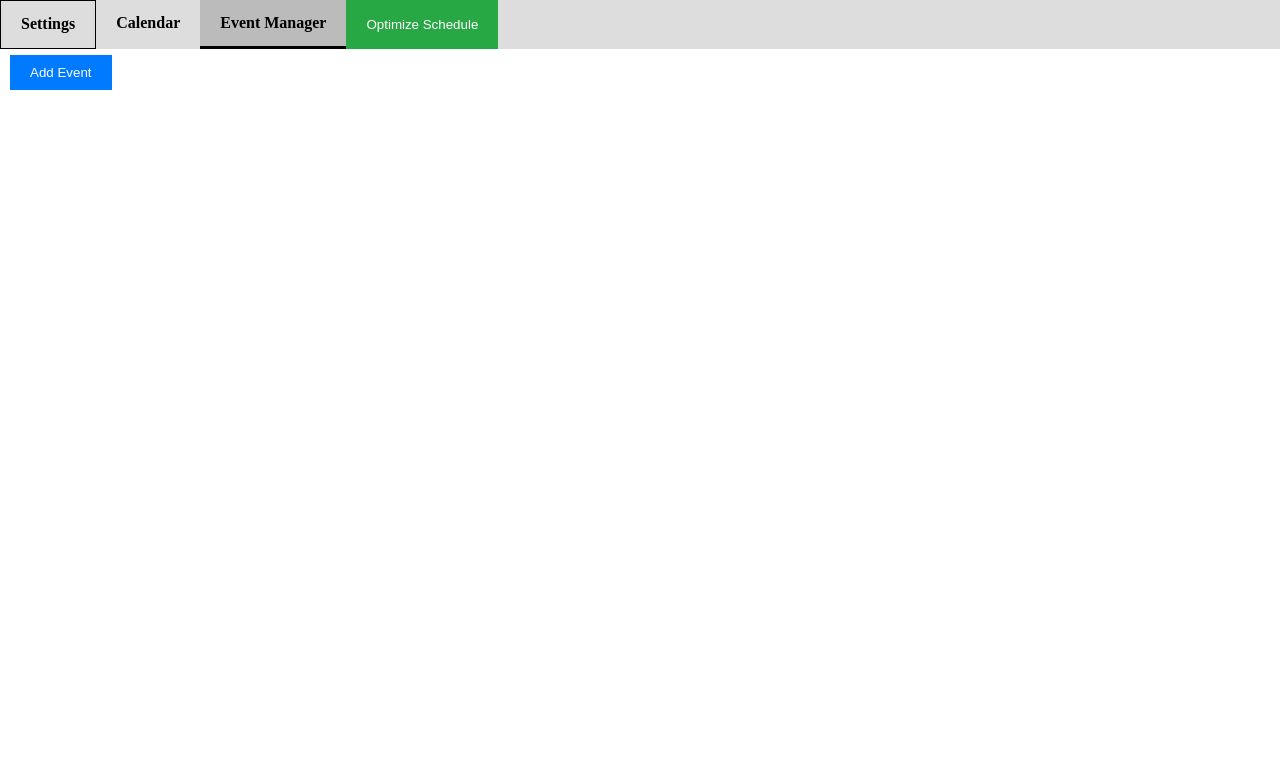
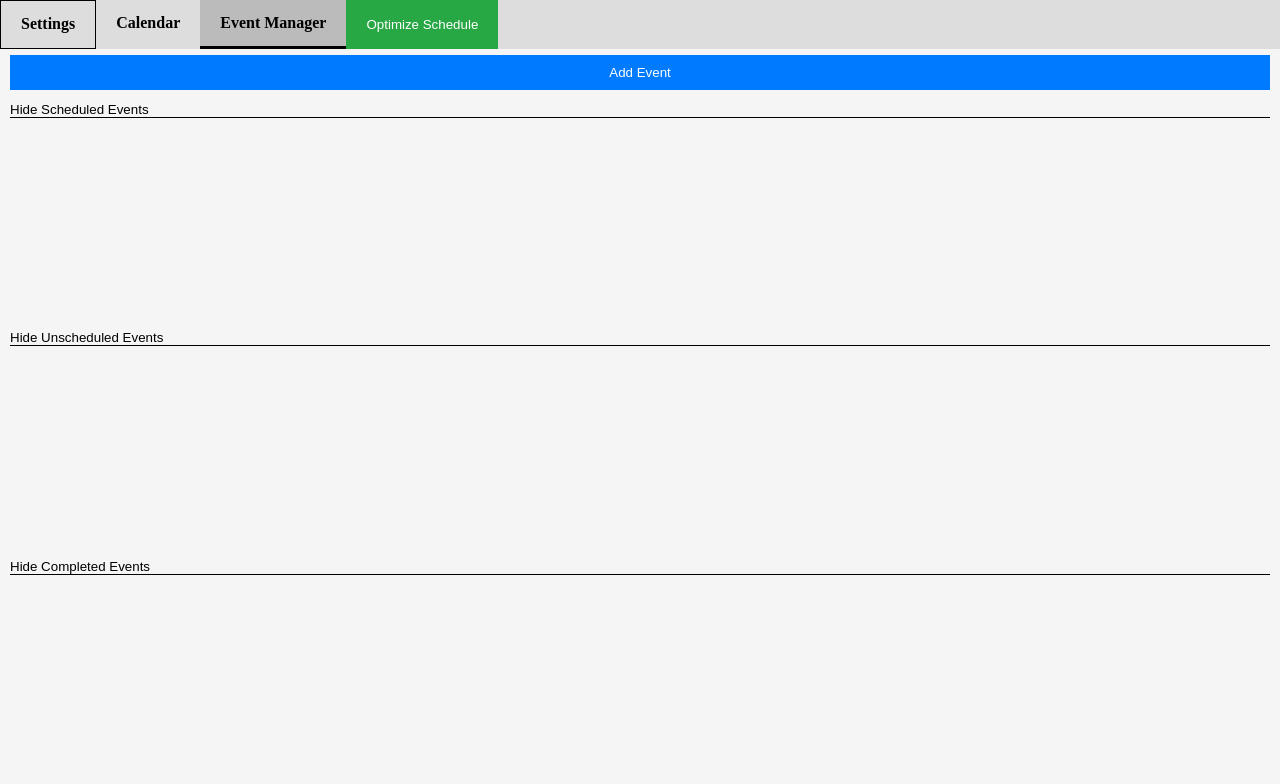
Before and after one commit to e-spinner/scheduler, a Flask app: page /event_editor in a window 1280 px wide. Shown: the top 784 px of the page. Run offline with Flask 3, Linux system fonts and the light colour scheme; data that the repository does not hold is empty.

Commit message:
scheduled event display

```diff
--- a/scheduler/server.py
+++ b/scheduler/server.py
@@ -8,7 +8,7 @@ from datetime import datetime, timedelta
 from calendar import monthrange, month_abbr
 from sqlite3 import Row
 
-def_start_hour = 5;
+def_start_hour = 8;
 
 app = Flask(__name__);
 ui = FlaskUI(server="flask", app=app, width=800, height=800);
@@ -59,18 +59,45 @@ def month_view():
     year = int(request.args.get('year', datetime.now().year));
     month = int(request.args.get('month', datetime.now().month));
 
-    return render_template(
-        'calendar/month_view.html',
-        year=year,
-        month=month,
-        month_name=month_abbr[month],
-        start_weekday=datetime(year, month, 1).weekday()+1,
-        num_days=monthrange(year, month)[1],
-        prev_month=(month - 1) if month > 1 else 12,
-        prev_year=year if month > 1 else year - 1,
-        next_month=(month + 1) if month < 12 else 1,
-        next_year=year if month < 12 else year + 1
-    );
+    try:
+        conn = storage.get_db_connection();
+        cursor = conn.cursor();
+
+        # Fetch events that are scheduled in the selected month and are scheduled
+        cursor.execute("""
+            SELECT start, priority
+            FROM events
+            WHERE strftime('%Y', start) = ?
+            AND strftime('%m', start) = ?
+            AND start is not NULL
+        """, (str(year), str(month).zfill(2)));
+
+        events = cursor.fetchall();
+        num_per_priority = {};
+
+        for event in events:
+            day = datetime.fromisoformat(event['start']).day;
+            if day not in num_per_priority:
+                num_per_priority[day] = [0,0,0,0,0];
+
+            num_per_priority[day][event['priority']-1] += 1;
+
+        return render_template(
+            'calendar/month_view.html',
+            year=year,
+            month=month,
+            month_name=month_abbr[month],
+            start_weekday=datetime(year, month, 1).weekday()+1,
+            num_days=monthrange(year, month)[1],
+            prev_month=(month - 1) if month > 1 else 12,
+            prev_year=year if month > 1 else year - 1,
+            next_month=(month + 1) if month < 12 else 1,
+            next_year=year if month < 12 else year + 1,
+            num_per_priority=num_per_priority
+        );
+
+    finally:
+        conn.close()
 
 @app.route('/year_view')
 def year_view():
@@ -133,7 +160,7 @@ def event_editor():
 
         for row in scheduled:
             due_date = datetime.fromisoformat(row['due_date']);
-            row['due_date'] = f'{due_date.month}/{due_date.day} @ {due_date.hour}:{str(due_date.minute).zfill(2)}';
+            row['due_date'] = f'{str(due_date.month).zfill(2)}/{due_date.day} @ {due_date.hour}:{str(due_date.minute).zfill(2)}';
 
             start = datetime.fromisoformat(row['start']);
             end = datetime.fromisoformat(row['end']);
@@ -143,11 +170,11 @@ def event_editor():
 
         for row in unscheduled:
             due_date = datetime.fromisoformat(row['due_date']);
-            row['due_date'] = f'{due_date.month}/{due_date.day} @ {due_date.hour}:{str(due_date.minute).zfill(2)}';
+            row['due_date'] = f'{str(due_date.month).zfill(2)}/{due_date.day} @ {due_date.hour}:{str(due_date.minute).zfill(2)}';
 
         for row in completed:
             due_date = datetime.fromisoformat(row['due_date']);
-            row['due_date'] = f'{due_date.month}/{due_date.day} @ {due_date.hour}:{str(due_date.minute).zfill(2)}';
+            row['due_date'] = f'{str(due_date.month).zfill(2)}/{due_date.day} @ {due_date.hour}:{str(due_date.minute).zfill(2)}';
 
         return render_template(
             'event_editor.html',
--- a/scheduler/static/css/base.css
+++ b/scheduler/static/css/base.css
@@ -1,5 +1,15 @@
+:root {
+    --priority-1: #00b3ff;
+    --priority-2: #83ff00;
+    --priority-3: #7a65ff;
+    --priority-4: #ffe358;
+    --priority-5: #ff104e;
+}
+
 body {
     margin: 0;
+    background-color: #f5f5f5;
+    overflow: hidden;
 }
 
 .nav-bar {
--- a/scheduler/static/css/editor.css
+++ b/scheduler/static/css/editor.css
@@ -1,3 +1,7 @@
+body {
+    overflow: hidden;
+}
+
 #add-event-btn {
     background-color: #007bff;
     margin: 10px;
@@ -7,11 +11,45 @@
     background-color: #0056b3;
 }
 
-#event-list {
-    max-height: 400px;
-    overflow-y: auto;
-    padding: 10px;
+.content {
+    display: flex;
+    flex-direction: column;
+    overflow: hidden;
+    height: calc(100vh - 60px);
 }
+
+.list-container {
+    margin: 0px 10px 0px 10px;
+    flex: 1;
+    overflow-y: scroll;
+}
+.list-container.collapsed {
+    flex: 0.1;
+}
+
+.collapse-btn {
+    background-color: #f5f5f5;
+    color: #000;
+    padding: 0px;
+    cursor: zoom-out;
+    border: none;
+    width: 100%;
+    border-bottom: 1px solid #000;
+    text-align: left;
+    position: sticky;
+    z-index: 90;
+    top: 0px;
+}
+
+.collapse-btn:hover {
+    background-color: #f5f5f5;
+    font-weight: bold;
+}
+
+.list {
+    display: block;
+}
+
 
 .event-item {
     border-bottom: 1px solid #000;
@@ -35,7 +73,7 @@
     background-color: rgba(0,255,0,0.5);
 }
 
-.left {
+.right {
     right: 15px;
     position: absolute;
 }
@@ -96,6 +134,14 @@ button[type="delete"] {
     right: 120px;
 }
 
+button[type="toggle"] {
+    background-color: #00000000;
+    color: #000;
+    position: absolute;
+    right: 15px;
+    padding: 0px;
+}
+
 button[type="cancel"]:hover {
     background-color: #c82333;
 }
@@ -103,3 +149,7 @@ button[type="cancel"]:hover {
 button[type="delete"]:hover {
     background-color: #fd283e;
 }
+
+button[type="toggle"]:hover {
+    font-weight: bold;
+}
--- a/scheduler/static/js/editor.js
+++ b/scheduler/static/js/editor.js
@@ -68,7 +68,28 @@ function deleteEvent() {
 }
 
 function toggleDone(eventId, done) {
-    fetch(`/mark_done/${eventId}/${done}`, { method: 'POST' })
+    fetch(`/set_done/${eventId}/${done}`, { method: 'POST' })
         .then(response => response.json())
         .then(() => location.reload());
 }
+
+function toggleListVisibility(listId, type) {
+    const listElement = document.getElementById(listId);
+    const isHidden = listElement.style.display === 'none';
+
+    // Toggle visibility of the list
+    listElement.style.display = isHidden ? 'block' : 'none';
+
+    const listbtn = document.getElementById(`${listId}-btn`);
+    if (listbtn.style.cursor == 'zoom-in') {
+        listbtn.style.cursor = 'zoom-out'
+        listbtn.innerText = `Hide ${type}`
+        listElement.parentElement.classList.remove('collapsed');
+    }
+    else {
+        listbtn.style.cursor = 'zoom-in'
+        listbtn.innerText = `Show ${type}`
+        listElement.parentElement.classList.add('collapsed');
+    }
+
+}
--- a/scheduler/templates/event_editor.html
+++ b/scheduler/templates/event_editor.html
@@ -3,20 +3,25 @@
 {% block content %}
 <link rel="stylesheet" href="/static/css/editor.css">
 <button id="add-event-btn" onclick="openEventPopup(null)">Add Event</button>
-
+<div class="list-container">
+    <button id="todo-btn" class="collapse-btn" onclick="toggleListVisibility('todo','Scheduled Events')">Hide Scheduled Events</button>
     <div id="todo" class="list">
         {% for event in scheduled %}
-    <div class="event-item" onclick="openEventPopup({{ event.id }})" title="click to edit">
+        <div class="event-item">
+            <div class="event" onclick="openEventPopup({{ event.id }})" title="click to edit">
                 <span class="priority">{{ event.priority }}</span>
                 <strong>{{ event.name }}</strong>
                 (Due: {{ event.due_date }})
                 <span class="right">Scheduled: {{ event.start }}</span>
-        <button onclick="toggleDone({{ event.id }}, 1)">Mark Done</button>
+            </div>
+            <button type="toggle" onclick="toggleDone({{ event.id }}, 1)">Mark Done</button>
         </div>
         {% endfor %}
     </div>
+</div>
 
-
+<div class="list-container">
+    <button id="events-btn" class="collapse-btn" onclick="toggleListVisibility('events','Unscheduled Events')">Hide Unscheduled Events</button>
     <div id="events" class="list">
         {% for event in unscheduled %}
         <div class="event-item" onclick="openEventPopup({{ event.id }})" title="click to edit">
@@ -26,18 +31,24 @@
         </div>
         {% endfor %}
     </div>
+</div>
 
-
+<div class="list-container">
+    <button id="done-btn" class="collapse-btn" onclick="toggleListVisibility('done','Completed Events')">Hide Completed Events</button>
     <div id="done" class="list">
         {% for event in completed %}
-    <div class="event-item" onclick="openEventPopup({{ event.id }})" title="click to edit">
+        <div class="event-item">
+            <div class="event" onclick="openEventPopup({{ event.id }})" title="click to edit">
                 <span class="priority">{{ event.priority }}</span>
                 <strong>{{ event.name }}</strong>
                 (Due: {{ event.due_date }})
-        <button onclick="toggleDone({{ event.id }}, 0)">Unmark Done</button>
+            </div>
+            <button type="toggle" onclick="toggleDone({{ event.id }}, 0)">Unmark Done</button>
         </div>
         {% endfor %}
     </div>
+</div>
+
 
 <div id="popup" class="popup hidden">
     <form id="event-form">
```
Also changed, not shown: scheduler/static/css/calendar.css (+33 -6 lines), scheduler/templates/calendar/month_view.html (+28 -3 lines). Lines whose indentation alone changed are shown as unchanged.
